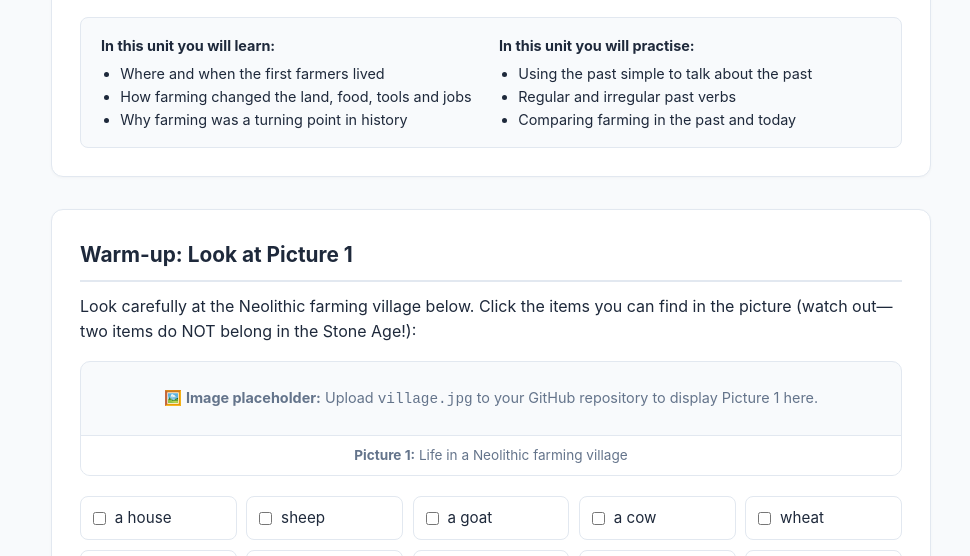
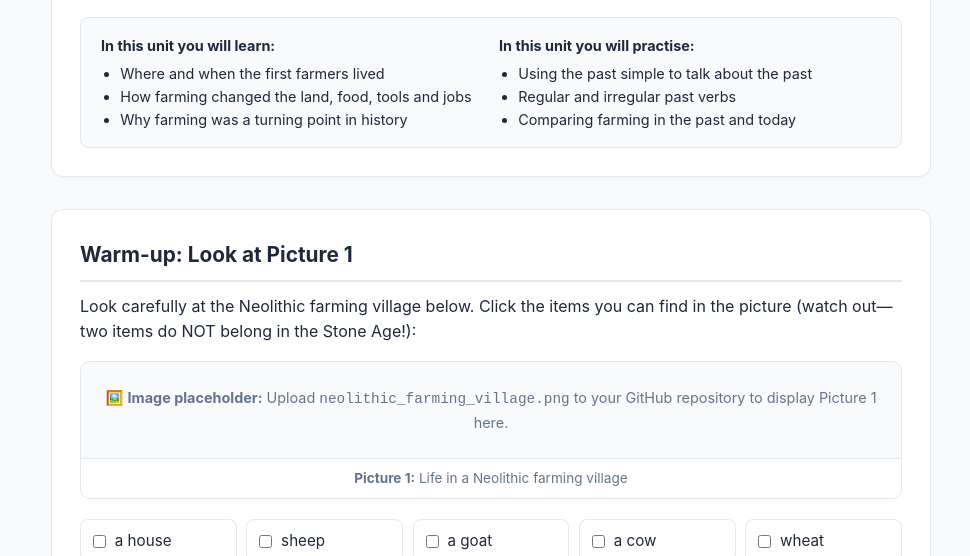
Before and after one commit to trangdo1310/farming-history-unit, a plain HTML site: page index.html in a window 1280 px wide. Shown: the part 195-751 px from the top of the page, without its empty margins (149-1119 px from the left). Drawn offline with Linux system fonts and the light colour scheme.

Commit message:
Update index.html

```diff
--- a/index.html
+++ b/index.html
@@ -587,7 +587,7 @@
     <figure class="coursebook-figure">
       <img src="village.jpg" alt="Picture 1: Life in a Neolithic farming village" onerror="this.style.display='none'; document.getElementById('img-missing-note').style.display='block';">
       <div id="img-missing-note" style="display:none; padding: 1.5rem; color: var(--muted); font-size: 0.9rem;">
-        🖼️ <strong>Image placeholder:</strong> Upload <code>village.jpg</code> to your GitHub repository to display Picture 1 here.
+        🖼️ <strong>Image placeholder:</strong> Upload <code>neolithic_farming_village.png</code> to your GitHub repository to display Picture 1 here.
       </div>
       <figcaption class="coursebook-caption"><strong>Picture 1:</strong> Life in a Neolithic farming village</figcaption>
     </figure>
```
